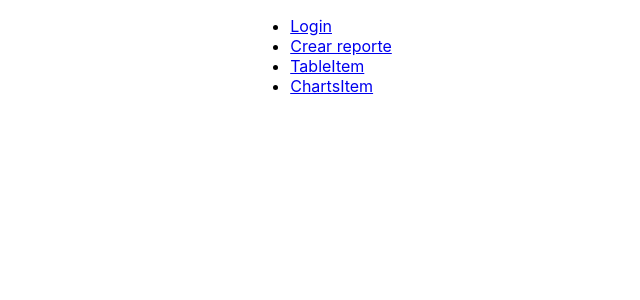
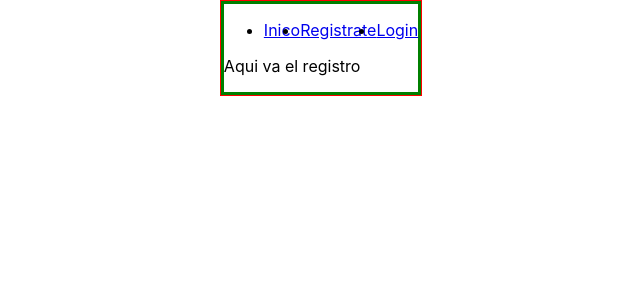
Before and after one commit to pauso92/appads-frontend, a React (Create React App) app: page /Registro in a window 1280 px wide. Shown: the top 300 px of the page, without its empty margins (319-959 px from the left). Built offline with nearby package versions, Linux system fonts and the light colour scheme.

Commit message:
[edit] se actualizo la pagina de inicio

```diff
--- a/src/App.css
+++ b/src/App.css
@@ -1,38 +1,15 @@
-.App {
-  text-align: center;
+body{
+  padding: 0px;
+  margin: 0px;
 }
+.App{
+  border: 1px solid red;
+  display: flex;
+}
+.wrap_router{
+  border: 3px solid green;
 
-.App-logo {
-  height: 40vmin;
-  pointer-events: none;
 }
-
-@media (prefers-reduced-motion: no-preference) {
-  .App-logo {
-    animation: App-logo-spin infinite 20s linear;
-  }
+.ul_router{
+  display: flex;
 }
-
-.App-header {
-  background-color: #282c34;
-  min-height: 100vh;
-  display: flex;
-  flex-direction: column;
-  align-items: center;
-  justify-content: center;
-  font-size: calc(10px + 2vmin);
-  color: white;
-}
-
-.App-link {
-  color: #61dafb;
-}
-
-@keyframes App-logo-spin {
-  from {
-    transform: rotate(0deg);
-  }
-  to {
-    transform: rotate(360deg);
-  }
-}
--- a/src/App.js
+++ b/src/App.js
@@ -1,24 +1,33 @@
 import React from 'react';
 import { BrowserRouter as Router, Switch, Route, Link } from 'react-router-dom'
 import logo from './logo.svg';
-// import './App.css';
+import './App.css';
 
 import Report_view from './Report_view';
 import Login from './Login'
 //import logo from './logo.svg';
 import TableItem from './tableItem'
 import ChartsItem from './ChartsItem'
+import Inicio from './Registrate'
+import Registrate from './Registrate';
 //import './App.css'
 
 function App() {
   return (
     <div className="App">
-    <Router>
-      <ul>
+      <div className="wrap_router">
+        <Router className="router">
+          <ul className="ul_router">
+            <li className="li_router">
+              <Link className="link_router" to="/">Inico</Link>
+            </li>
+            <li>
+              <Link to="/Registro">Registrate</Link>
+            </li>
             <li>
               <Link to="/Login">Login</Link>
             </li>
-        <li>
+            {/* <li>
           <Link to="/Report_view">Crear reporte</Link>
         </li>
         <li>
@@ -26,9 +35,11 @@ function App() {
         </li>
         <li>
           <Link to="/ChartsItem">ChartsItem</Link>
-        </li>
+        </li> */}
           </ul>
           <Switch>
+            {/* <Route exact path="/" component={Inicio} /> */}
+            <Route exact path="/Registro" component={Registrate} />
             <Route exact path="/Login" component={Login} />
             <Route exact path="/Report_view" component={Report_view} />
             <Route exact path="/TableItem" component={TableItem} />
@@ -41,6 +52,7 @@ function App() {
         {/* <TableItem /> */}
         {/* <ChartsItem /> */}
       </div>
+    </div>
   );
 }
 
--- /dev/null
+++ b/src/Registrate.js
@@ -0,0 +1,12 @@
+import React from 'react'
+
+function Registrate(){
+
+    return(
+        <>
+            <p>Aqui va el registro</p>
+        </>
+    )
+}
+
+export default Registrate
```
Lines whose indentation alone changed are shown as unchanged.
